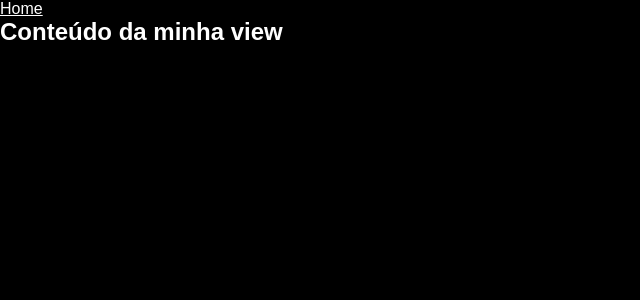
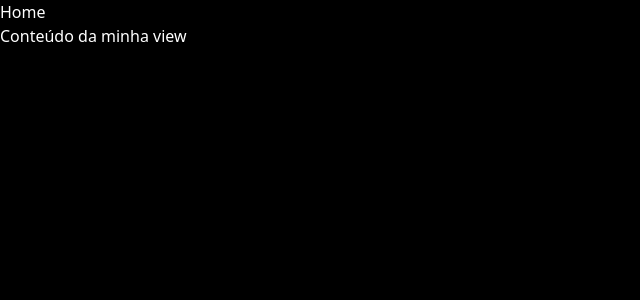
Before and after one commit to Yure7S/FirstVueProject, a Vue app: page / in a window 1280 px wide. Shown: the top 300 px of the page, without its empty margins (0-640 px from the left). Built offline with nearby package versions, Linux system fonts and the light colour scheme.

Commit message:
Atualizando

```diff
--- a/src/assets/main.css
+++ b/src/assets/main.css
@@ -1,8 +1,9 @@
+@tailwind base;
+@tailwind components;
+@tailwind utilities;
+
 *{
-    margin: 0;
-    padding: 0;
     color: white;
-    font-family: Arial, Helvetica, sans-serif;
 }
 
 body{
--- a/src/views/Home.vue
+++ b/src/views/Home.vue
@@ -3,6 +3,6 @@
 
 <template>
   <main>
-    <h2>Conteúdo da minha view</h2>
+    <h2 class="p-8">Conteúdo da minha view</h2>
   </main>
 </template>
--- a/tailwind.config.js
+++ b/tailwind.config.js
@@ -1,6 +1,9 @@
 /** @type {import('tailwindcss').Config} */
 module.exports = {
-  content: [],
+  content: [
+    './index.html',
+    './src/*.{html,js,ts,jsx,tsx}'
+  ],
   theme: {
     extend: {},
   },
```
